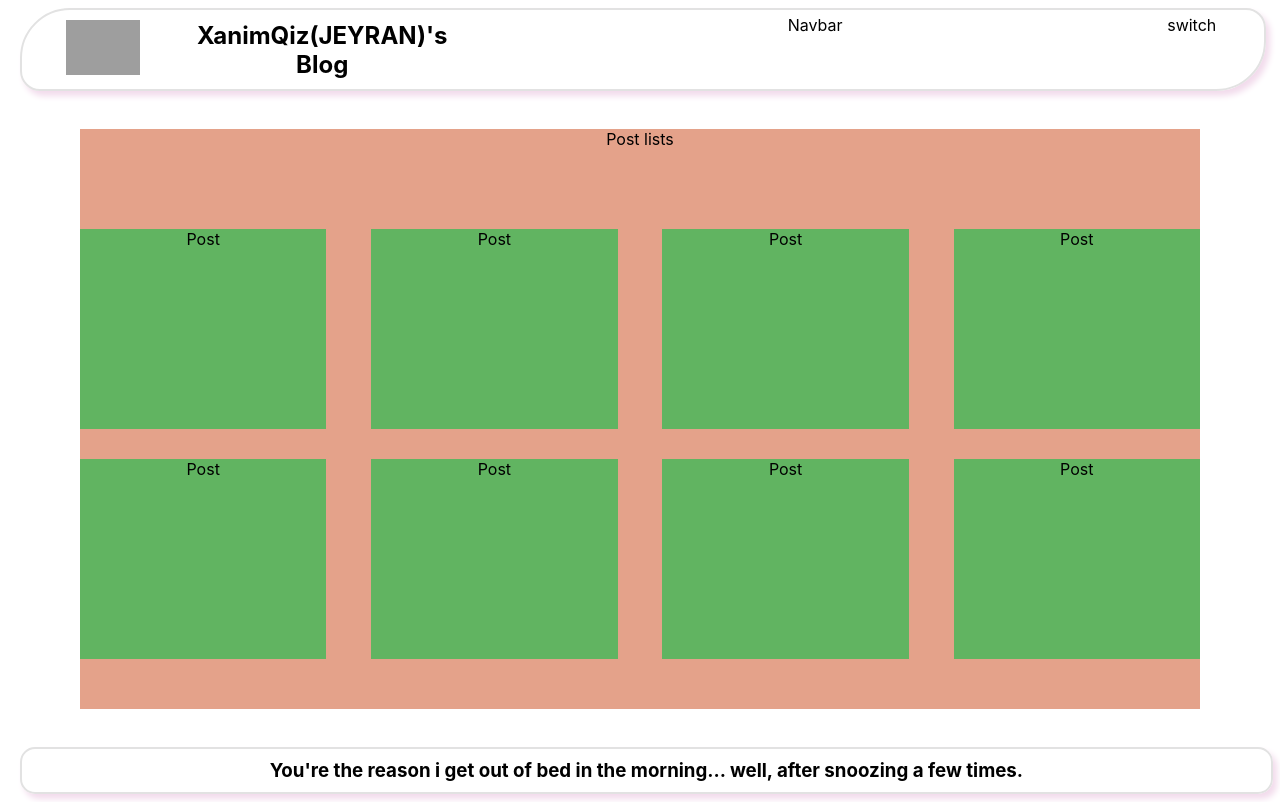
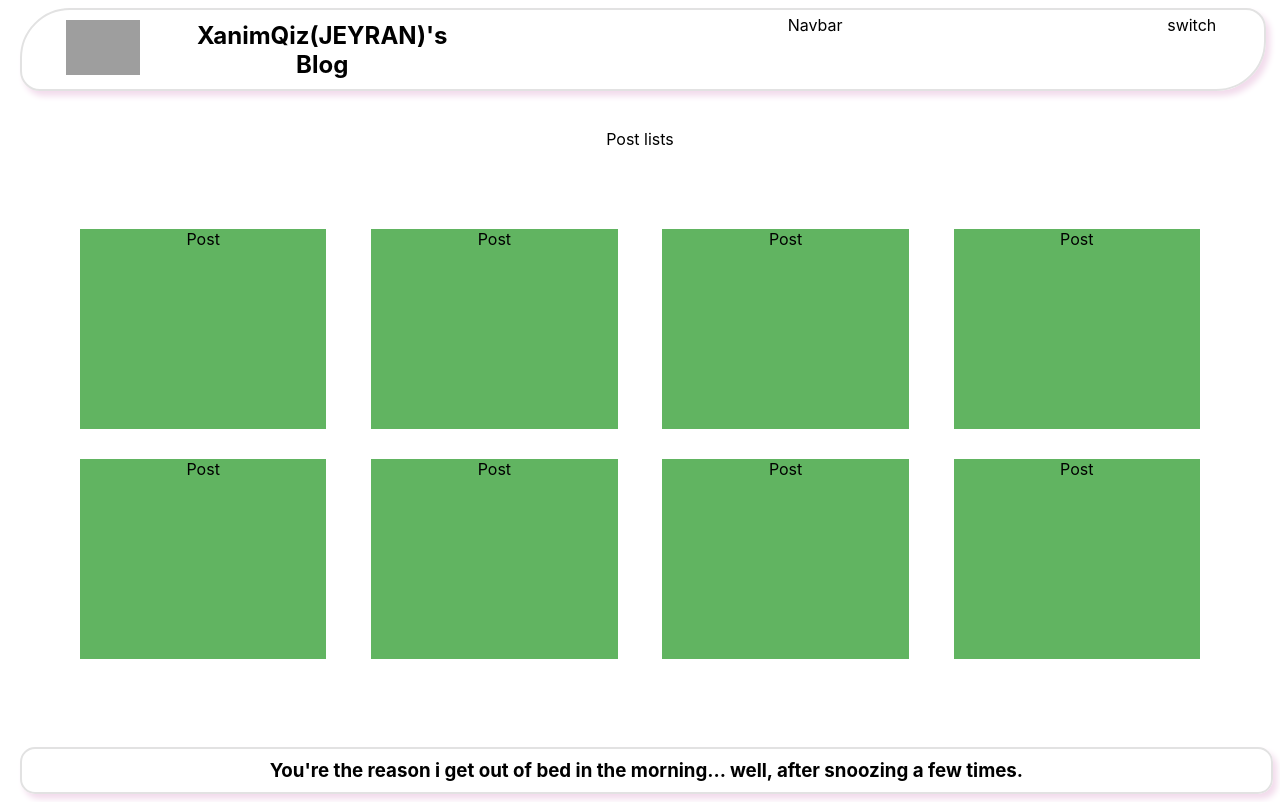
Before and after one commit to zahraRostami1999/blog-app, a React (Create React App) app: page / in a window 1280 px wide. Built offline with nearby package versions, Linux system fonts and the light colour scheme; grey boxes are pictures that could not be loaded.

Commit message:
delete postList class from Post_list component styles

```diff
--- a/src/Components/post_list/list.module.css
+++ b/src/Components/post_list/list.module.css
@@ -1,7 +1,3 @@
-.postList{
-    background-color: rgb(228, 162, 138);
-}
-
 .list{
     display: flex;
     justify-content: space-between;
```
